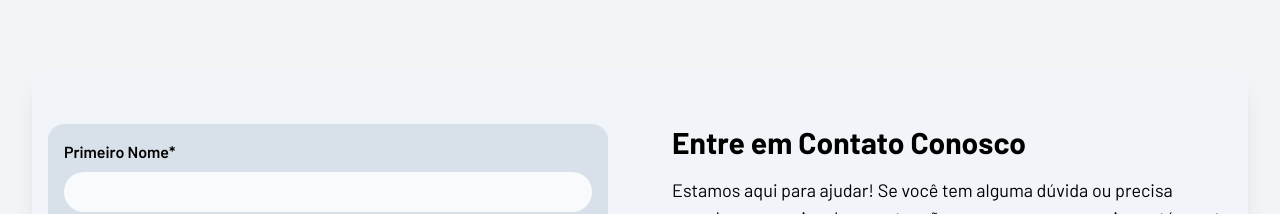
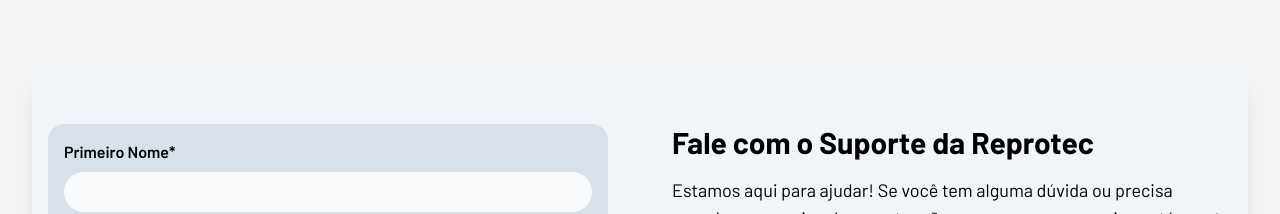
Before and after one commit to Sev7tech/reprotec, a Next.js app: page /contato in a window 1280 px wide. Shown: the part 860-1074 px from the top of the page. Built offline with nearby package versions, Linux system fonts and the light colour scheme.

Commit message:
chore: update section name to 'Fale com o Suporte da Reprotec'

```diff
--- a/src/app/contato/page.tsx
+++ b/src/app/contato/page.tsx
@@ -47,7 +47,7 @@ const Contact = () => {
         <div className="gapCol24 lg:w-[70%]">
           <div className="gapCol16">
             <h2 className="titleH2" data-aos="fade-up">
-              Entre em Contato Conosco
+              Fale com o Suporte da Reprotec
             </h2>
             <Typography.Text data-aos="fade-up">
               Estamos aqui para ajudar! Se você tem alguma dúvida ou precisa
```
